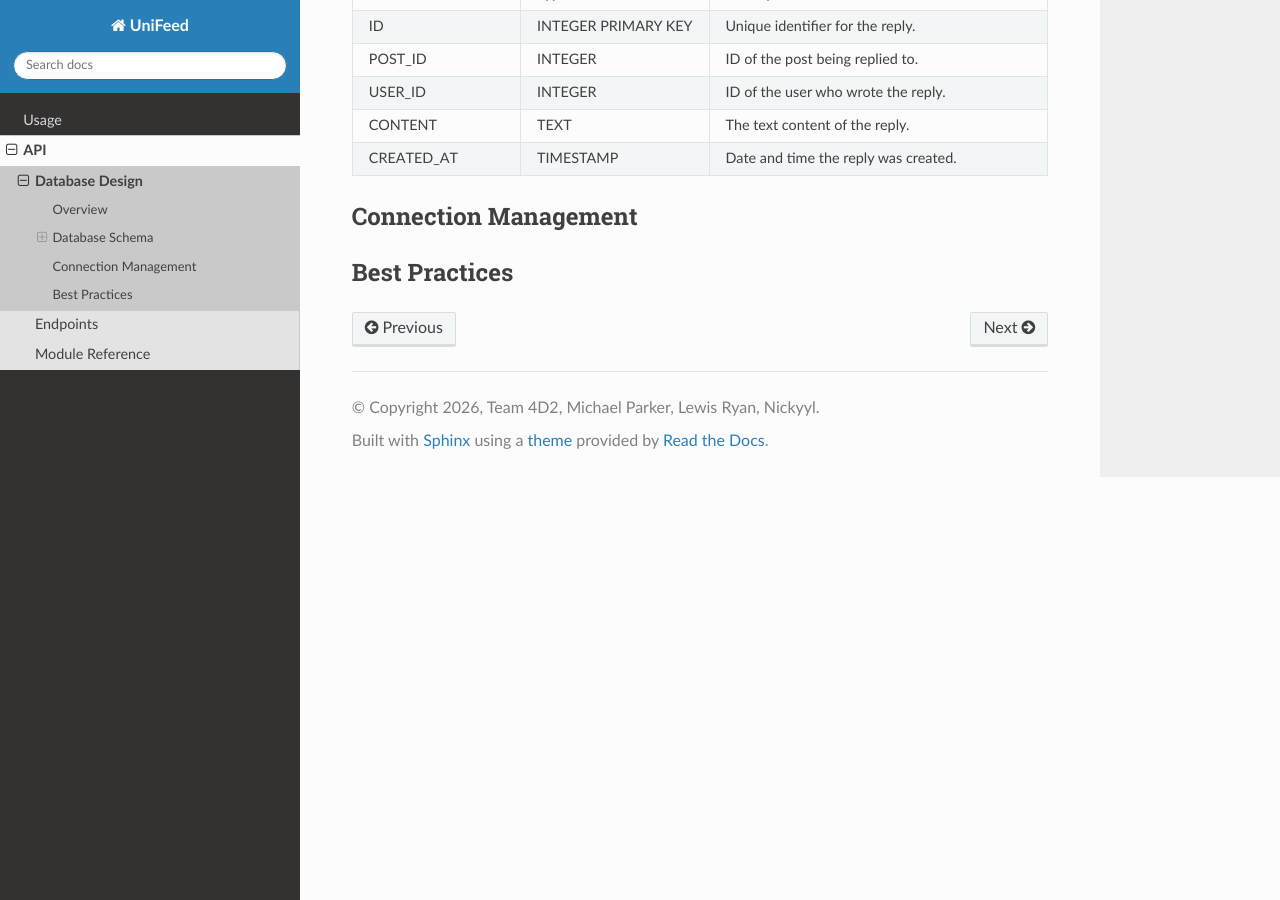
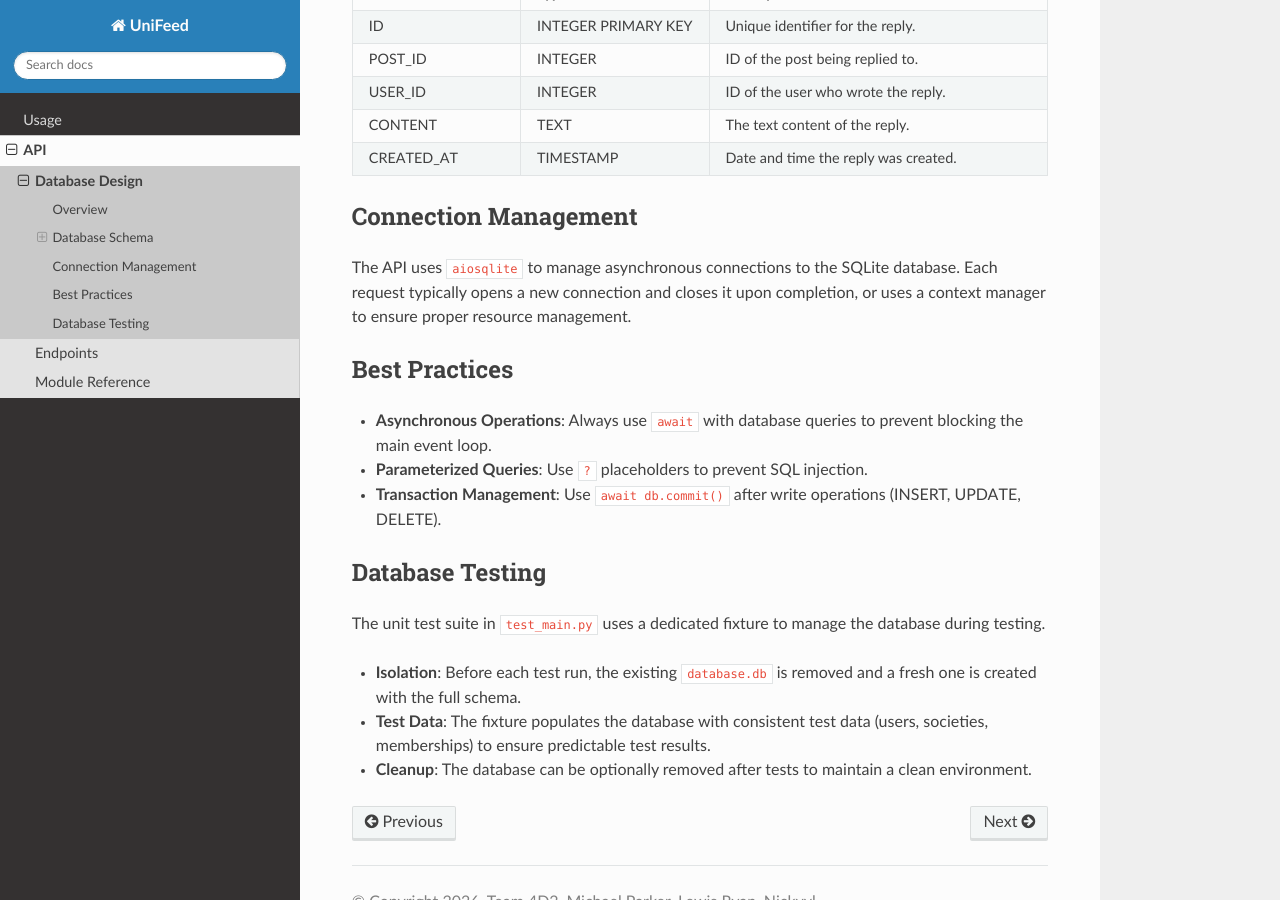
Before and after one commit to Team-4D2/Documentation, a Sphinx documentation site: the page built from docs/source/api/database_design.rst, in a window 1280 px wide and 900 px high, scrolled down 2847 px. Built offline with Sphinx 7.4.7 and the Read the Docs theme 3.1.0, drawn with Linux system fonts in a browser that asks for light colours.

Commit message:
connection management

```diff
--- a/docs/source/api/database_design.rst
+++ b/docs/source/api/database_design.rst
@@ -272,5 +272,20 @@ PostReplies
 Connection Management
 ---------------------
 
+The API uses ``aiosqlite`` to manage asynchronous connections to the SQLite database. Each request typically opens a new connection and closes it upon completion, or uses a context manager to ensure proper resource management.
+
 Best Practices
 --------------
+
+* **Asynchronous Operations**: Always use ``await`` with database queries to prevent blocking the main event loop.
+* **Parameterized Queries**: Use ``?`` placeholders to prevent SQL injection.
+* **Transaction Management**: Use ``await db.commit()`` after write operations (INSERT, UPDATE, DELETE).
+
+Database Testing
+----------------
+
+The unit test suite in ``test_main.py`` uses a dedicated fixture to manage the database during testing.
+
+* **Isolation**: Before each test run, the existing ``database.db`` is removed and a fresh one is created with the full schema.
+* **Test Data**: The fixture populates the database with consistent test data (users, societies, memberships) to ensure predictable test results.
+* **Cleanup**: The database can be optionally removed after tests to maintain a clean environment.
```
